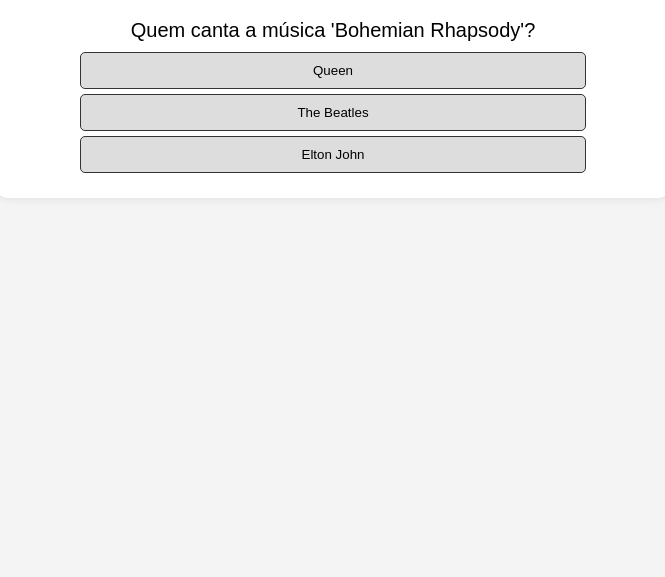
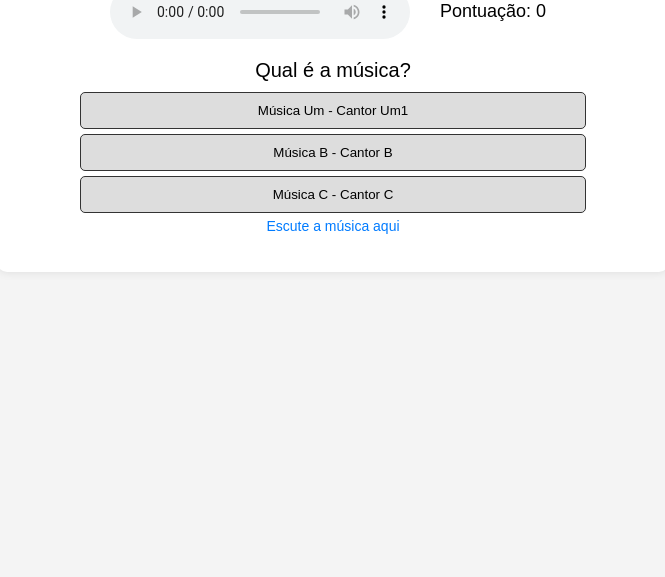
Before and after one commit to RadialistaEdsonLeite/quemCanta, a plain HTML site: page index.html in a window 1280 px wide. Shown: the part 223-800 px from the top of the page, without its empty margins (307-972 px from the left). Drawn offline with Linux system fonts and the light colour scheme.

Commit message:
Update index.html

```diff
--- a/index.html
+++ b/index.html
@@ -98,6 +98,14 @@
         }
         .audio-player {
             margin-right: 20px;
+            width: 300px;
+        }
+        .music-link {
+            font-size: 14px;
+            color: #007BFF;
+            text-decoration: none;
+            margin-top: 5px;
+            display: block;
         }
     </style>
 </head>
@@ -105,166 +113,133 @@
 
     <div id="quiz-container">
         <h1>Quiz Musical</h1>
-        <h3>Teste seus conhecimentos sobre música!</h3>
+        <h2>Teste seus conhecimentos sobre música!</h2>
 
+        <!-- Banner de propaganda -->
         <div id="banner">
-            <img id="banner-image" src="" alt="Banner Publicitário">
+            <img src="https://radialistaedsonleite.github.io/propagandas/banner1.jpg" alt="Banner Publicitário">
         </div>
 
-        <div id="score">
-            <!-- Player de Áudio Visível -->
+        <!-- Player de áudio -->
         <div class="audio-player-container">
-                <audio id="music-player" class="audio-player" autoplay>
-                    <source src="https://radialistaedsonleite.github.io/quemCanta/WutheringHeights_KateBush.mp3" type="audio/mp3">
+            <audio class="audio-player" id="audioPlayer" autoplay controls>
+                <source src="https://radialistaedsonleite.github.io/quemCanta/arquivo.mp3" type="audio/mp3">
+                Seu navegador não suporta o elemento de áudio.
             </audio>
-                <span>Pontuação: <span id="points">0</span></span>
-                <span id="feedback" class="feedback"></span>
-            </div>
+            <div id="score">Pontuação: 0</div>
         </div>
 
         <div id="question-container">
-            <p class="question" id="question-text"></p>
-            <div id="options"></div>
+            <p class="question" id="question">Qual é a música?</p>
+            <div id="options-container">
+                <button class="option" onclick="checkAnswer(0)">Resposta A</button>
+                <button class="option" onclick="checkAnswer(1)">Resposta B</button>
+                <button class="option" onclick="checkAnswer(2)">Resposta C</button>
+            </div>
+            <!-- Links das músicas -->
+            <a class="music-link" id="musicLink" href="#" target="_blank">Link da música</a>
         </div>
 
+        <!-- Feedback de resposta correta/errada -->
+        <div id="feedback" class="feedback"></div>
+
         <div id="final-message">
-            <h2 id="message-text"></h2>
-            <img id="final-image" src="" alt="Resultado">
-            <br>
+            <img id="final-image" src="https://radialistaedsonleite.github.io/propagandas/final_image.jpg" alt="Imagem Final">
+            <p id="final-text">Parabéns, você completou o quiz!</p>
             <a href="https://www.palavraeacao.com.br" class="btn">Sair do Jogo</a>
-            <a href="https://radialistaedsonleite.github.io/jogos-HTML/" class="btn">Voltar para Opções</a>
+            <a href="https://radialistaedsonleite.github.io/jogos-HTML/" class="btn">Voltar às Opções</a>
         </div>
     </div>
 
     <script>
         const questions = [
             {
-                question: "Quem canta a música 'Bohemian Rhapsody'?",
-                options: [
-                    { text: "Queen", correct: true },
-                    { text: "The Beatles", correct: false },
-                    { text: "Elton John", correct: false }
-                ],
-                image: "https://github.com/seuusuario/seurepositorio/blob/main/queen.jpg?raw=true",
-                message: "Parabéns! Você acertou sobre Queen!"
+                question: "Qual é a música?",
+                options: ["Música Um - Cantor Um1", "Música B - Cantor B", "Música C - Cantor C"],
+                correctAnswer: 0,
+                musicLink: "https://radialistaedsonleite.github.io/quemCanta/WutheringHeights_KateBush.mp3"
             },
             {
-                question: "Quem é o cantor da música 'Thriller'?",
-                options: [
-                    { text: "Prince", correct: false },
-                    { text: "Michael Jackson", correct: true },
-                    { text: "Madonna", correct: false }
-                ],
-                image: "https://github.com/seuusuario/seurepositorio/blob/main/michael.jpg?raw=true",
-                message: "Isso mesmo! Thriller é de Michael Jackson!"
+                question: "Qual é o cantor?",
+                options: ["Música A - Cantor A", "Música B - Cantor B", "Música C - Cantor C"],
+                correctAnswer: 1,
+                musicLink: "https://radialistaedsonleite.github.io/quemCanta/Tornero_ISantoCalifornia.mp3"
             },
             {
-                question: "Quem canta 'Like a Rolling Stone'?",
-                options: [
-                    { text: "Bob Dylan", correct: true },
-                    { text: "The Rolling Stones", correct: false },
-                    { text: "Eric Clapton", correct: false }
-                ],
-                image: "https://github.com/seuusuario/seurepositorio/blob/main/dylan.jpg?raw=true",
-                message: "Boa! Essa é uma das mais famosas do Bob Dylan!"
+                question: "De qual álbum é essa música?",
+                options: ["Álbum A", "Álbum B", "Álbum C"],
+                correctAnswer: 2,
+                musicLink: "https://radialistaedsonleite.github.io/quemCanta/Sailing_RodStewart.mp3"
             },
             {
-                question: "Quem canta 'Someone Like You'?",
-                options: [
-                    { text: "Adele", correct: true },
-                    { text: "Celine Dion", correct: false },
-                    { text: "Whitney Houston", correct: false }
-                ],
-                image: "https://github.com/seuusuario/seurepositorio/blob/main/adele.jpg?raw=true",
-                message: "Muito bem! Adele emociona com essa canção!"
+                question: "Em que ano foi lançada a música?",
+                options: ["2010", "2015", "2020"],
+                correctAnswer: 1,
+                musicLink: "https://radialistaedsonleite.github.io/quemCanta/mymistake_pholhas.mp3"
             }
         ];
 
-        const bannerImages = [
-            "https://radialistaedsonleite.github.io/propagandas/banner1.jpg",
-            "https://radialistaedsonleite.github.io/propagandas/banner2.jpg",
-            "https://radialistaedsonleite.github.io/propagandas/banner3.jpg"
-        ];
+        let currentQuestionIndex = 0;
+        let score = 0;
 
-        const questionText = document.getElementById("question-text");
-        const optionsContainer = document.getElementById("options");
-        const pointsDisplay = document.getElementById("points");
-        const feedbackDisplay = document.getElementById("feedback");
-        const finalMessage = document.getElementById("final-message");
-        const messageText = document.getElementById("message-text");
-        const finalImage = document.getElementById("final-image");
-        const bannerImage = document.getElementById("banner-image");
+        // Atualizar a pergunta e opções
+        function showQuestion() {
+            const question = questions[currentQuestionIndex];
+            document.getElementById('question').textContent = question.question;
+            const options = document.querySelectorAll('.option');
+            options.forEach((button, index) => {
+                button.textContent = question.options[index];
+            });
 
-        let currentQuestionIndex = 0;
-        let score = localStorage.getItem("quizScore") ? parseInt(localStorage.getItem("quizScore")) : 0;
-
-        function showQuestion() {
-            feedbackDisplay.textContent = "";
-            if (currentQuestionIndex >= questions.length) {
-                showFinalMessage();
-                return;
+            // Atualizar o link da música
+            document.getElementById('musicLink').href = question.musicLink;
+            document.getElementById('musicLink').textContent = "Escute a música aqui";
         }
 
-            let currentQuestion = questions[currentQuestionIndex];
-            questionText.textContent = currentQuestion.question;
-            optionsContainer.innerHTML = "";
+        // Checar resposta e atualizar pontuação
+        function checkAnswer(index) {
+            const correctAnswer = questions[currentQuestionIndex].correctAnswer;
+            const feedback = document.getElementById('feedback');
 
-            currentQuestion.options.forEach(option => {
-                let button = document.createElement("button");
-                button.textContent = option.text;
-                button.classList.add("option");
-                button.onclick = () => selectAnswer(option.correct);
-                optionsContainer.appendChild(button);
-            });
-
-            // Tocar a música automaticamente ao exibir a pergunta
-            const musicPlayer = document.getElementById("music-player");
-            musicPlayer.play();
+            if (index === correctAnswer) {
+                score += 10;
+                feedback.textContent = "Resposta correta!";
+                feedback.classList.add('correct');
+                feedback.classList.remove('incorrect');
+            } else {
+                score -= 5;
+                feedback.textContent = "Resposta errada!";
+                feedback.classList.add('incorrect');
+                feedback.classList.remove('correct');
             }
 
-        function selectAnswer(isCorrect) {
-            if (isCorrect) {
-                score += 10;
-                feedbackDisplay.textContent = "✔";
-                feedbackDisplay.className = "feedback correct";
+            // Atualizar a pontuação
+            document.getElementById('score').textContent = "Pontuação: " + score;
+
+            // Exibir o próximo questionário
+            currentQuestionIndex++;
+
+            // Se terminar o quiz, mostrar o resultado final
+            if (currentQuestionIndex === questions.length) {
+                showFinalMessage();
             } else {
-                score -= 5;
-                feedbackDisplay.textContent = "✖";
-                feedbackDisplay.className = "feedback incorrect";
-            }
-
-            localStorage.setItem("quizScore", score);
-            pointsDisplay.textContent = score;
-
                 setTimeout(() => {
-                currentQuestionIndex++;
+                    feedback.textContent = "";
                     showQuestion();
                 }, 1000);
             }
-
-        function showFinalMessage() {
-            questionText.style.display = "none";
-            optionsContainer.style.display = "none";
-            finalMessage.style.display = "block";
-
-            let bestQuestion = questions.reduce((best, question) => {
-                return score >= 30 && question.correct ? question : best;
-            });
-
-            messageText.textContent = bestQuestion.message;
-            finalImage.src = bestQuestion.image;
         }
 
-        function showRandomBanner() {
-            const randomIndex = Math.floor(Math.random() * bannerImages.length);
-            bannerImage.src = bannerImages[randomIndex];
+        // Mostrar mensagem final
+        function showFinalMessage() {
+            document.getElementById('question-container').style.display = 'none';
+            document.getElementById('final-message').style.display = 'block';
         }
 
-        // Exibe o banner aleatório assim que a página carrega
-        showRandomBanner();
-
-        pointsDisplay.textContent = score; // Atualiza a pontuação inicial
+        // Iniciar o quiz
+        window.onload = function() {
             showQuestion();
+        };
     </script>
 
 </body>
```
Lines whose indentation alone changed are shown as unchanged.
